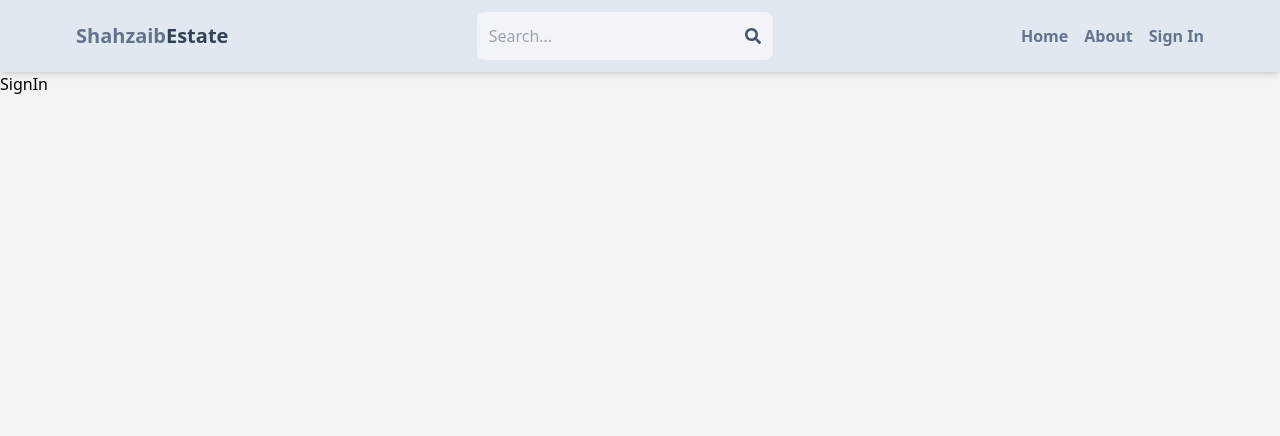
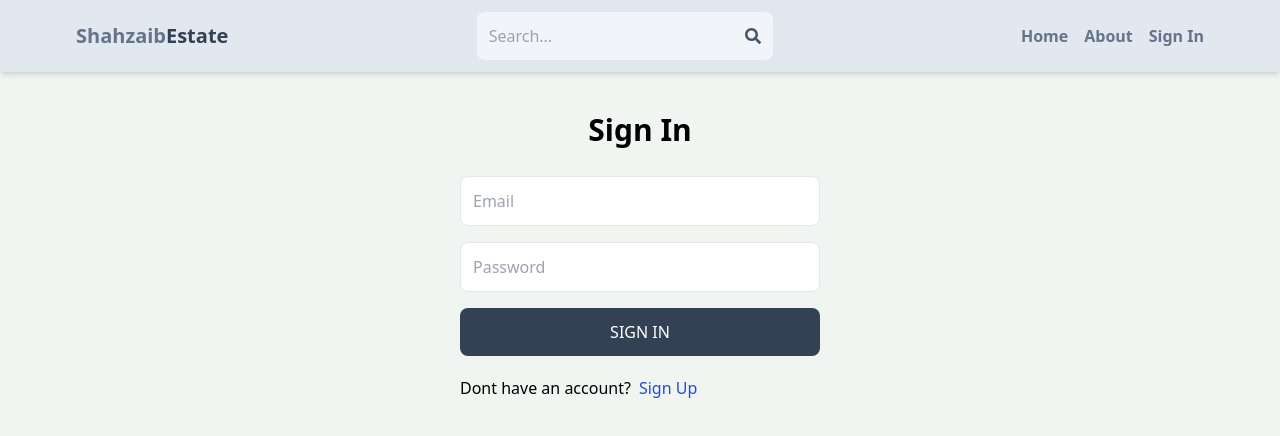
Before and after one commit to Zaibxd/mern-estate, a React (Vite) app in the folder client/: page /sign-in in a window 1280 px wide. Shown: the top 436 px of the page. Built offline with nearby package versions, Linux system fonts and the light colour scheme.

Commit message:
completed sign in page functionality

```diff
--- a/client/src/pages/SignIn.jsx
+++ b/client/src/pages/SignIn.jsx
@@ -1,5 +1,90 @@
-import React from "react";
+import React, { useState } from "react";
+import { Link, useNavigate } from "react-router-dom";
 
 export default function SignIn() {
-  return <div>SignIn</div>;
+  // useState hook to manage form data. 'formData' stores input values,
+  // and 'setFormData' is the function to update the state.
+  const [formData, setFormData] = useState({});
+
+  const [error, setError] = useState(null);
+  const [loading, setLoading] = useState(false);
+
+  const navigate = useNavigate();
+
+  // Function to handle input changes dynamically
+  const handleChange = (e) => {
+    // Using the spread operator to preserve existing form data and only update
+    // the field that corresponds to the id of the input being changed
+    setFormData({
+      ...formData, // Keep all other form data unchanged
+      [e.target.id]: e.target.value, // Update the specific field (id is used as the key)
+    });
+  };
+
+  const handleSubmit = async (e) => {
+    //prevent page loading on submitting form
+    e.preventDefault();
+
+    try {
+      setLoading(true);
+      //create proxy in vite.config.js
+      const res = await fetch("/api/auth/signin", {
+        method: "POST",
+        headers: {
+          "Content-Type": "application/json",
+        },
+        body: JSON.stringify(formData),
+      });
+
+      const data = await res.json();
+      if (data.success === false) {
+        setError(data.message);
+        setLoading(false);
+        return;
+      }
+      setLoading(false);
+      setError(null);
+      navigate("/");
+    } catch (error) {
+      setLoading(false);
+      setError(error.message);
+    }
+  };
+
+  return (
+    <div className="max-w-sm p-3 mx-auto">
+      <h1 className="text-3xl font-semibold text-center my-7">Sign In</h1>
+
+      <form className="flex flex-col gap-4" onSubmit={handleSubmit}>
+        <input
+          className="border p-3 rounded-lg outline-slate-400"
+          type="email"
+          placeholder="Email"
+          id="email"
+          onChange={handleChange}
+        />
+        <input
+          className="border p-3 rounded-lg outline-slate-400"
+          type="password"
+          placeholder="Password"
+          id="password"
+          onChange={handleChange}
+        />
+        <button
+          disabled={loading}
+          className="text-white p-3 bg-slate-700 rounded-lg uppercase hover:bg-slate-800 transition "
+        >
+          {loading ? "Loading..." : "Sign In"}
+        </button>
+      </form>
+
+      <div className="flex gap-2 mt-5">
+        <p>Dont have an account?</p>
+        <Link to="/sign-up">
+          <span className="text-blue-700">Sign Up</span>
+        </Link>
+      </div>
+      {error && <p className="text-red-500 mt-5">{error}</p>}
+    </div>
+  );
 }
--- a/client/src/pages/SignUp.jsx
+++ b/client/src/pages/SignUp.jsx
@@ -1,7 +1,7 @@
 import React, { useState } from "react";
 import { Link, useNavigate } from "react-router-dom";
 
-export default function () {
+export default function SignUp() {
   // useState hook to manage form data. 'formData' stores input values,
   // and 'setFormData' is the function to update the state.
   const [formData, setFormData] = useState({});
@@ -81,7 +81,7 @@ export default function () {
           disabled={loading}
           className="text-white p-3 bg-slate-700 rounded-lg uppercase hover:bg-slate-800 transition "
         >
-          {loading ? "Loading..." : "Signup"}
+          {loading ? "Loading..." : "Sign Up"}
         </button>
       </form>
 
```
Also changed, not shown: 1 other file (tests, documents, lock files or other folders).
